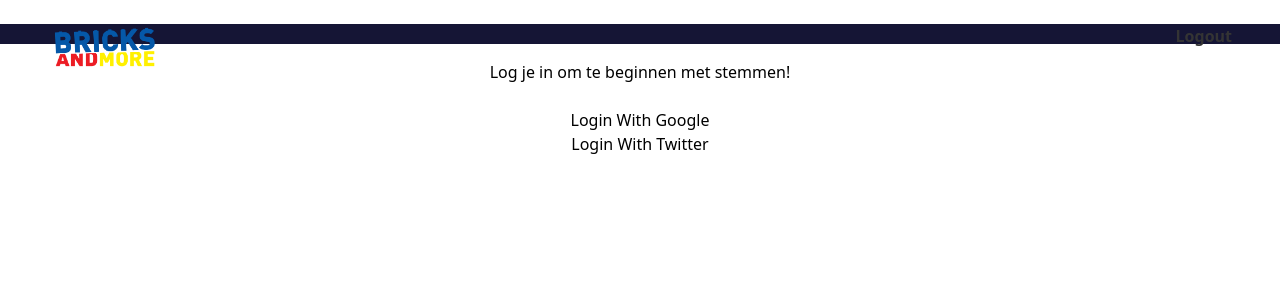
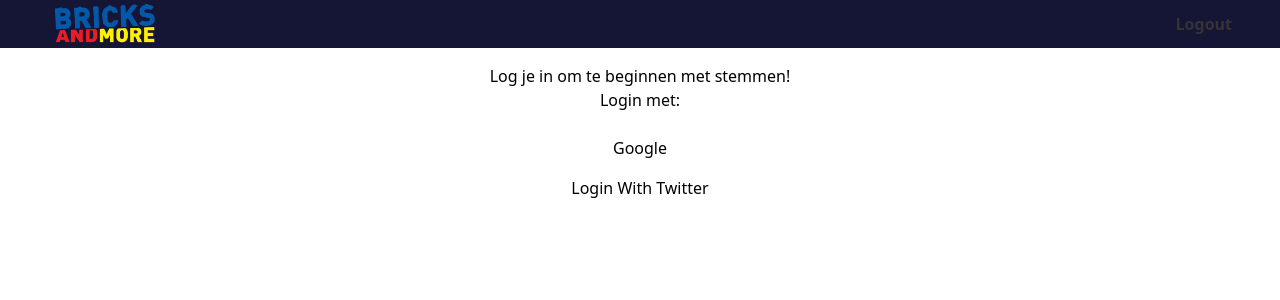
Before and after one commit to Thomas-More-Digital-Innovation/BricksAndMore, a Django app: page /voting/ in a window 1280 px wide. Shown: the top 300 px of the page. Run offline with Django 4.2, Linux system fonts and the light colour scheme; style sheets or scripts are compiled from the project's sources; some libraries are stand-ins or nearby versions.

Commit message:
google login bypass intermediate and nav fix

```diff
--- a/voting/templates/voting/includes/nav.html
+++ b/voting/templates/voting/includes/nav.html
@@ -1,7 +1,7 @@
 {% load static %}
 <link rel="stylesheet" href="{% static 'voting/css/output.css' %}">
 
-<nav class="px-12 mb-4 bg-bamBlue flex content-between justify-between text-bamDarkText font-semibold h-5">
+<nav class="px-12 mb-4 bg-bamBlue flex content-between justify-between text-bamDarkText font-semibold">
     {% comment %} if staff show dashboard link, else show logo {% endcomment %}
     {% if request.user.is_staff %}
         <div  class="my-auto">
--- a/voting/templates/voting/login.html
+++ b/voting/templates/voting/login.html
@@ -3,9 +3,6 @@
 {% block content %}
 {% load socialaccount %}
 {% comment %} {% include "voting/includes/status.html" %} {% endcomment %}
-{% load socialaccount %}
-<br>
-
 {% include "voting/includes/nav.html" %}
 
 {% comment %} <div>
@@ -22,10 +19,18 @@
     <div>
     Log je in om te beginnen met stemmen!
 </div>
+<div>
+    Login met:
+</div>
 <br>
 <div>
-    <a href="{% provider_login_url 'google' %}">Login With Google</a>
+
+    <form action="{% provider_login_url 'google' %}" method="post">
+        {% csrf_token %}
+        <button type="submit">Google</button>
+      </form>
 </div>
+
 <div>
     <a href="{% provider_login_url 'twitter' %}">Login With Twitter</a>
 </div>
```
Also changed, not shown: db.sqlite3.
